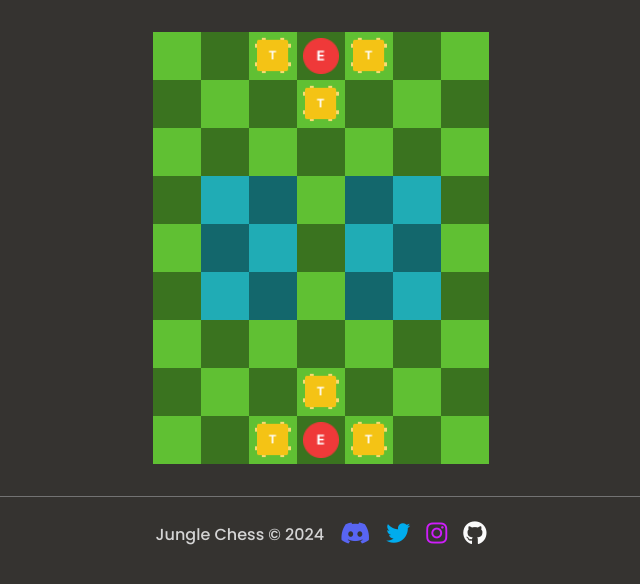
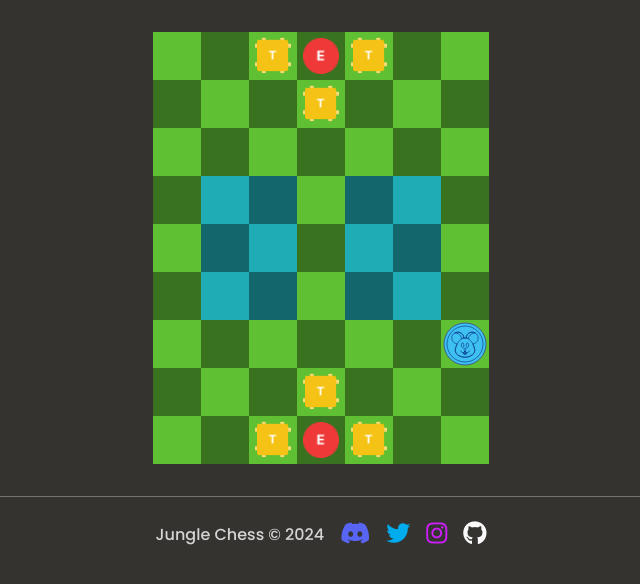
Before and after one commit to TochuGV/JungleChess, a Next.js app in the folder web/: page /game in a window 1280 px wide. Shown: the top 584 px of the page, without its empty margins (319-959 px from the left). Built offline with nearby package versions, Linux system fonts and the light colour scheme.

Commit message:
Add piece

```diff
--- a/web/app/game/page.tsx
+++ b/web/app/game/page.tsx
@@ -44,6 +44,23 @@ function End(props: EndProps) {
   );
 }
 
+interface PieceProps {
+  piece: string;
+}
+
+function Piece(props: PieceProps) {
+  return (
+    <Image
+      className="absolute translate-x-72 translate-y-72"
+      src={`/assets/pieces/${props.piece}.svg`}
+      alt="piece"
+      draggable={false}
+      width={48}
+      height={48}
+    />
+  );
+}
+
 export default function Page() {
   return (
     <div className="m-auto my-8 w-fit grid grid-cols-7">
@@ -60,6 +77,7 @@ export default function Page() {
       <Trap position="translate-x-48 translate-y-96" />
       <End position="translate-x-36" />
       <End position="translate-x-36 translate-y-96" />
+      <Piece piece="BR" />
     </div>
   );
 }
```
Also changed, not shown: web/public/assets/pieces/BR.svg (added).
